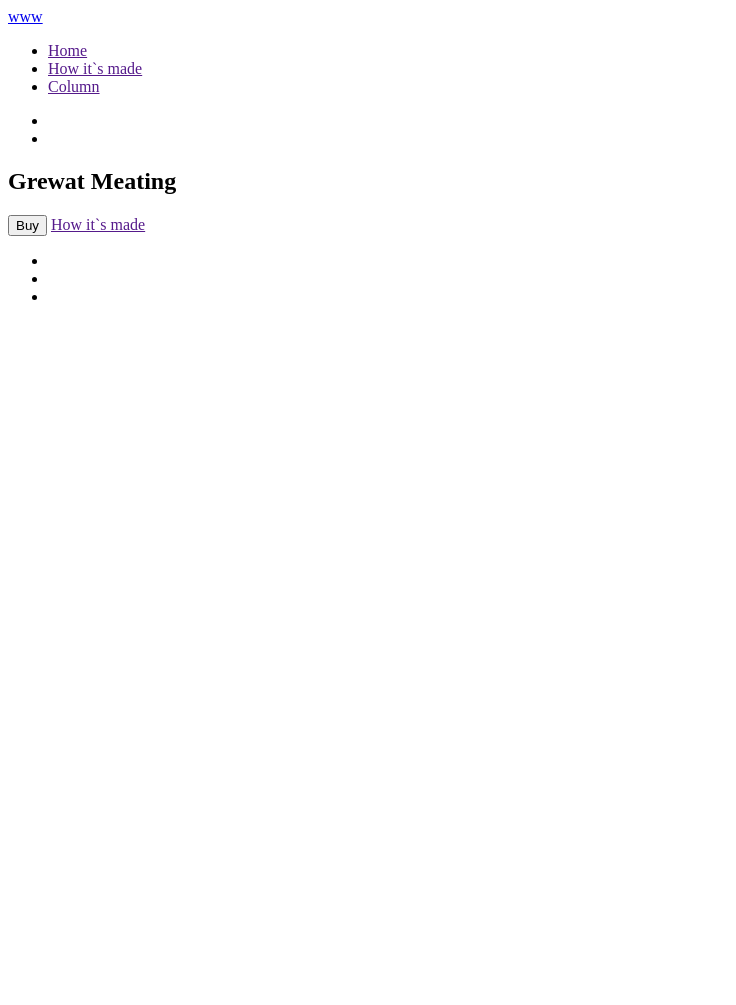
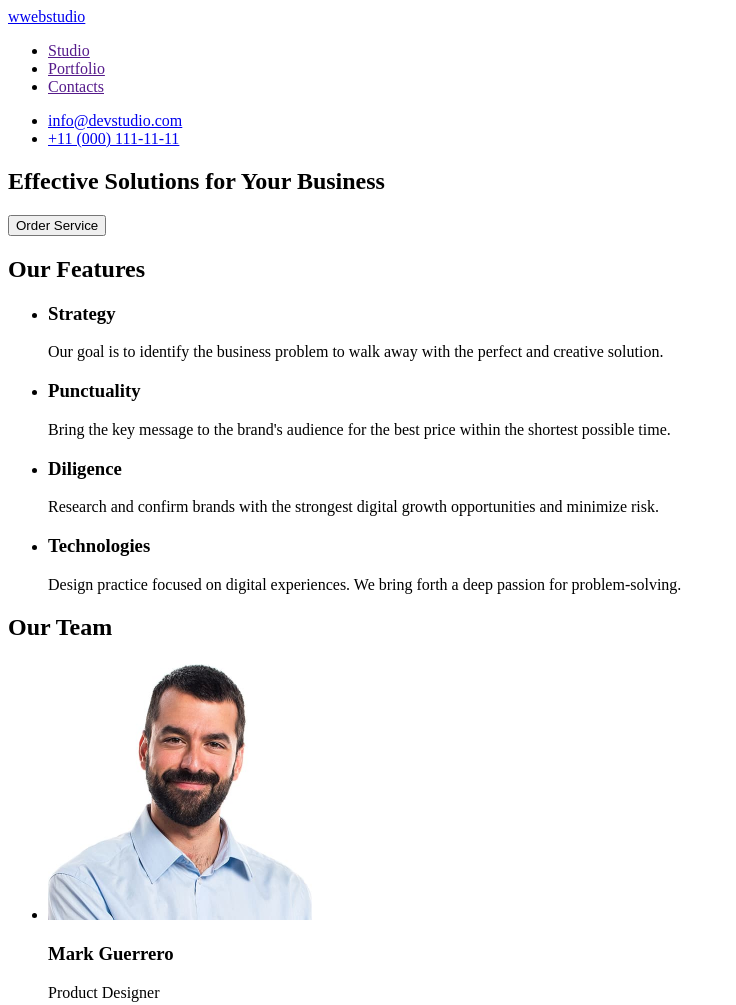
Before and after one commit to alexleiden/fs-118, a plain HTML site: page index.html in a window 1280 px wide. Shown: the top 1005 px of the page, without its empty margins (0-736 px from the left). Before the commit the page ends 800 px from the top, so only its background shows below. Drawn offline with Linux system fonts and the light colour scheme.

Commit message:
add index file

```diff
--- a/index.html
+++ b/index.html
@@ -3,41 +3,113 @@
   <head>
     <meta charset="UTF-8" />
     <meta name="viewport" content="width=device-width, initial-scale=1.0" />
-    <title>White Canvance</title>
+    <title>WebStudio</title>
   </head>
   <body>
     <header>
       <nav>
-        <a href="./index.html">www</a>
+        <a href="./index.html">wwebstudio</a>
         <ul>
-          <li><a href="">Home</a></li>
-          <li><a href="">How it`s made</a></li>
-          <li><a href="">Column</a></li>
+          <li><a href="">Studio</a></li>
+          <li><a href="">Portfolio</a></li>
+          <li><a href="">Contacts</a></li>
         </ul>
       </nav>
       <adress>
         <ul>
-          <li><a href=""></a></li>
-          <li><a href=""></a></li>
+          <li><a href="mailto:info@devstudio.com">info@devstudio.com</a></li>
+          <li><a href="tel:+110001111111">+11 (000) 111-11-11</a></li>
         </ul>
       </adress>
     </header>
     <main>
       <section>
-        <h1>Grewat Meating</h1>
-        <button type="button">Buy</button>
-        <a href="">How it`s made</a>
+        <h1>Effective Solutions for Your Business</h1>
+        <button type="button">Order Service</button>
       </section>
+      <!-- Добавленный заголовок -->
       <section>
-        <h2 hidden>Features</h2>
+        <h2>Our Features</h2>
         <ul>
-          <li></li>
-          <li></li>
-          <li></li>
+          <li>
+            <h3>Strategy</h3>
+            <p>
+              Our goal is to identify the business problem to walk away with the
+              perfect and creative solution.
+            </p>
+          </li>
+          <li>
+            <h3>Punctuality</h3>
+            <p>
+              Bring the key message to the brand's audience for the best price
+              within the shortest possible time.
+            </p>
+          </li>
+          <li>
+            <h3>Diligence</h3>
+            <p>
+              Research and confirm brands with the strongest digital growth
+              opportunities and minimize risk.
+            </p>
+          </li>
+          <li>
+            <h3>Technologies</h3>
+            <p>
+              Design practice focused on digital experiences. We bring forth a
+              deep passion for problem-solving.
+            </p>
+          </li>
         </ul>
       </section>
-      <section></section>
+      <!--Секция фото комманды-->
+      <section>
+        <h2>Our Team</h2>
+        <ul>
+          <li>
+            <img
+              src="./images/img-1.jpg"
+              alt="Mark Guerrero - Product Designer"
+              width="264"
+            />
+            <h3>Mark Guerrero</h3>
+            <p>Product Designer</p>
+          </li>
+          <li>
+            <img
+              src="./images/img-2.jpg"
+              alt="Tom Ford - Frontend Developer"
+              width="264"
+            />
+            <h3>Tom Ford</h3>
+            <p>Frontend Developer</p>
+          </li>
+          <li>
+            <img
+              src="./images/img-3.jpg"
+              alt="Camila Garcia - Marketing"
+              width="264"
+            />
+            <h3>Camila Garcia</h3>
+            <p>Marketing</p>
+          </li>
+          <li>
+            <img
+              src="./images/img-4.jpg"
+              alt="Daniel Wilson - UI Designer"
+              width="264"
+            />
+            <h3>Daniel Wilson</h3>
+            <p>UI Designer</p>
+          </li>
+        </ul>
+      </section>
     </main>
-    <footer></footer>
+    <footer>
+      <a href="./index.html">WebStudio</a>
+      <p>
+        Increase the flow of customers and sales for your business with digital
+        marketing & growth solutions.
+      </p>
+    </footer>
   </body>
 </html>
```
Also changed, not shown: images/img-1.jpg (added), images/img-2.jpg (added), images/img-3.jpg (added), images/img-4.jpg (added), images/portfolio-1.img.jpg (added), images/portfolio-2.img.jpg (added), images/portfolio-3.img.jpg (added), images/portfolio-4.img.jpg (added), images/portfolio-5.img.jpg (added), images/portfolio-6.img.jpg (added).
